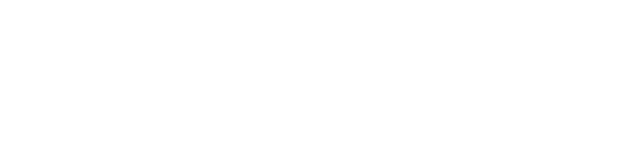
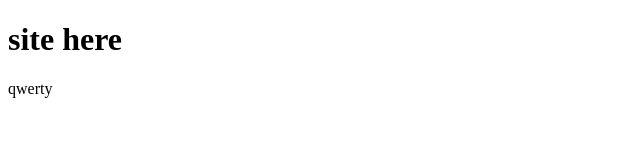
Before and after one commit to garo4/SleptsovISIP19, a plain HTML site: page index.html in a window 1280 px wide. Shown: the whole page, without its empty margins (0-640 px from the left). Drawn offline with Linux system fonts and the light colour scheme.

Commit message:
second commit

```diff
--- a/index.html
+++ b/index.html
@@ -5,6 +5,7 @@
 	<link rel="stylesheet" type="text/css" href="style.css">
 </head>
 <body>
-
+	<h1>site here</h1>
+	<p>qwerty</p>
 </body>
 </html>
```
